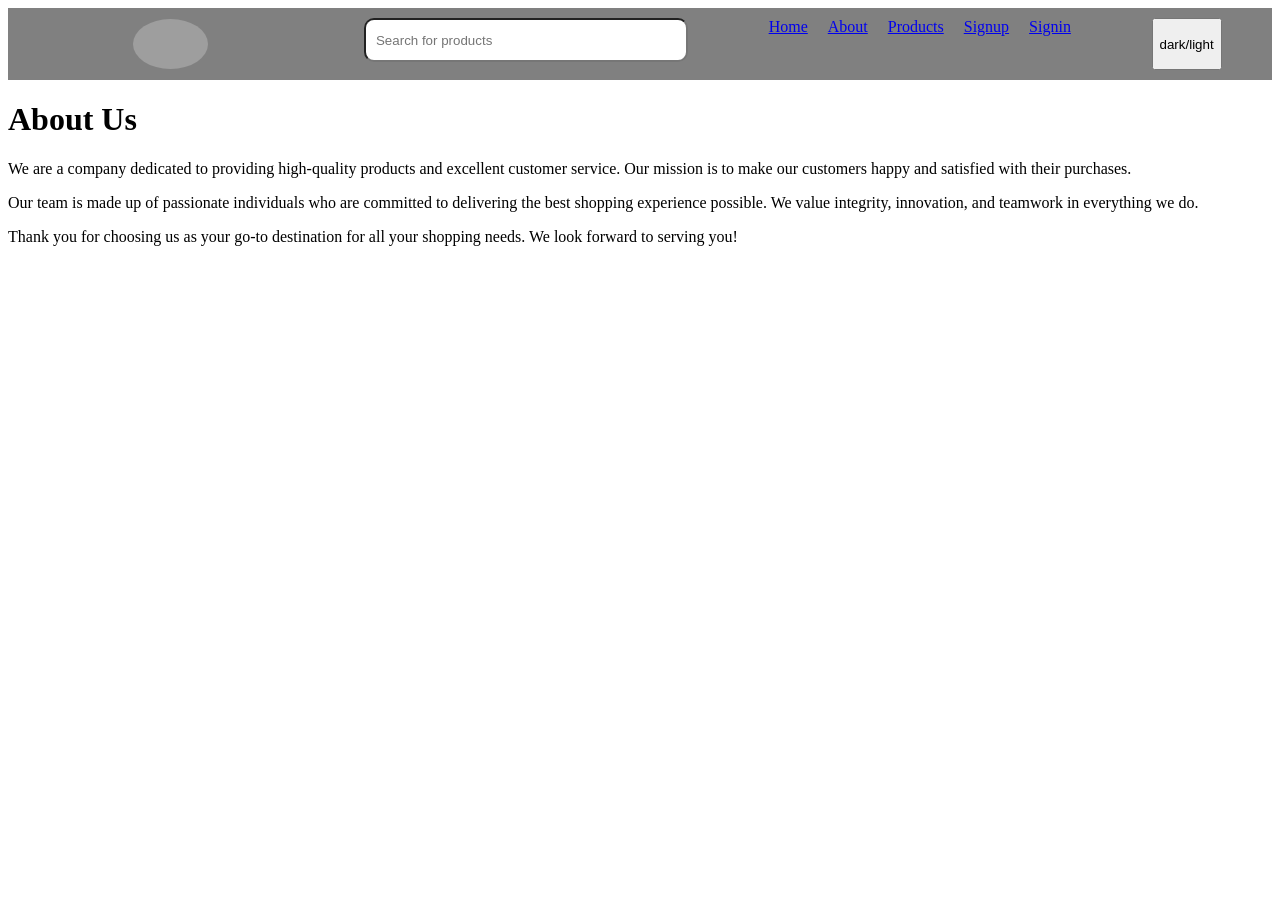
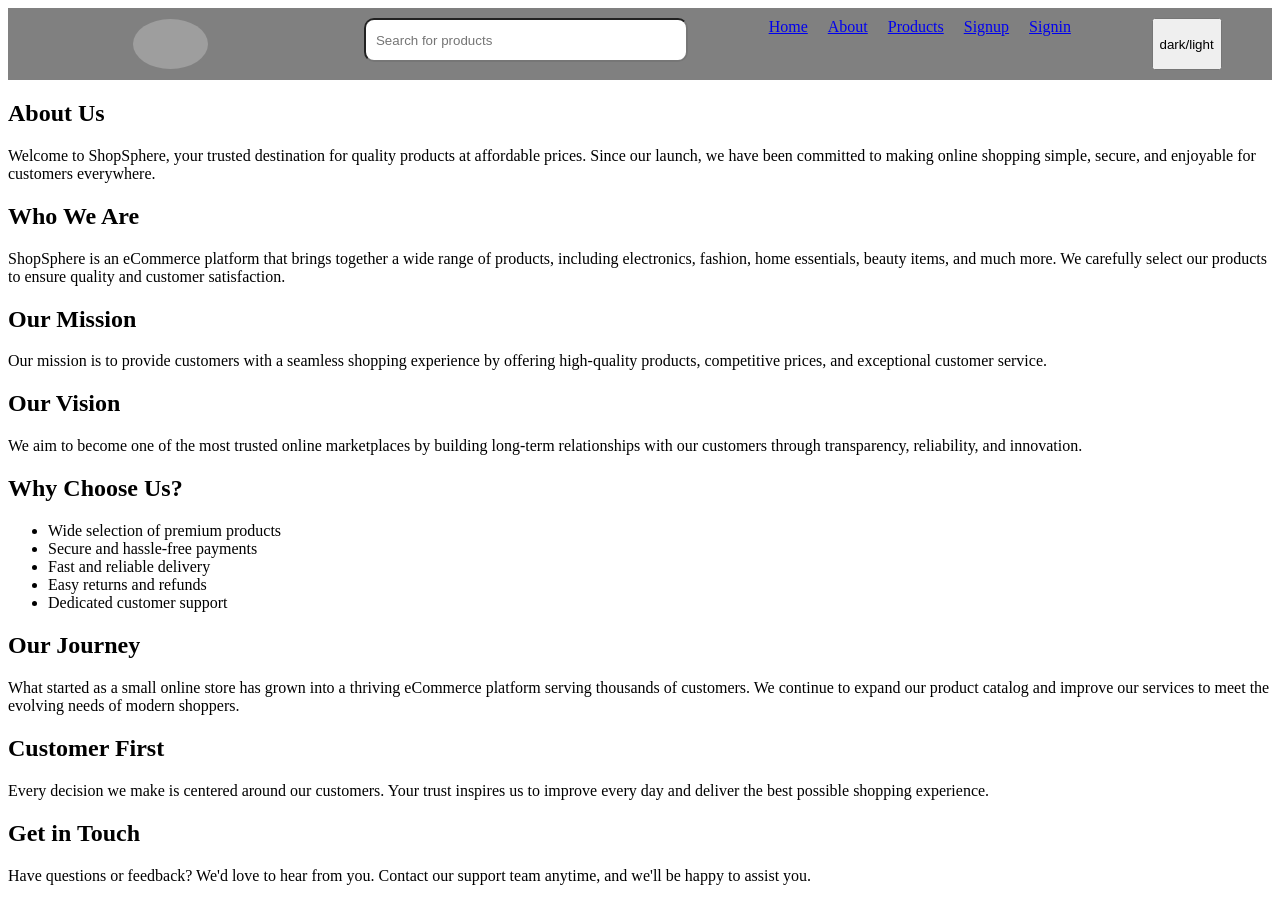
Before and after one commit to Ashishsahu04/ECOMMERCE-FRONTEND, a React (Vite) app: page /about in a window 1280 px wide. Before the commit the page ends 800 px from the top, so only its background shows below. Built offline with nearby package versions, Linux system fonts and the light colour scheme; grey boxes are pictures that could not be loaded.

Commit message:
one more

```diff
--- a/package.json
+++ b/package.json
@@ -12,7 +12,8 @@
   "dependencies": {
     "react": "^19.2.6",
     "react-dom": "^19.2.6",
-    "react-router-dom": "^7.16.0"
+    "react-router-dom": "^7.16.0",
+    "zod": "^4.4.3"
   },
   "devDependencies": {
     "@eslint/js": "^10.0.1",
--- a/src/About.jsx
+++ b/src/About.jsx
@@ -2,11 +2,71 @@
 function About() {
   return (
     <div>
-      <h1>About Us</h1>
-      <p>We are a company dedicated to providing high-quality products and excellent customer service. Our mission is to make our customers happy and satisfied with their purchases.</p>
-      <p>Our team is made up of passionate individuals who are committed to delivering the best shopping experience possible. We value integrity, innovation, and teamwork in everything we do.</p>
-      <p>Thank you for choosing us as your go-to destination for all your shopping needs. We look forward to serving you!</p>
+<section className="about-us">
+  <div className="container">
+    <h1>About Us</h1>
+
+    <p>
+      Welcome to ShopSphere, your trusted destination for quality products at
+      affordable prices. Since our launch, we have been committed to making
+      online shopping simple, secure, and enjoyable for customers everywhere.
+    </p>
+
+    <h2>Who We Are</h2>
+    <p>
+      ShopSphere is an eCommerce platform that brings together a wide range of
+      products, including electronics, fashion, home essentials, beauty items,
+      and much more. We carefully select our products to ensure quality and
+      customer satisfaction.
+    </p>
+
+    <h2>Our Mission</h2>
+    <p>
+      Our mission is to provide customers with a seamless shopping experience by
+      offering high-quality products, competitive prices, and exceptional
+      customer service.
+    </p>
+
+    <h2>Our Vision</h2>
+    <p>
+      We aim to become one of the most trusted online marketplaces by building
+      long-term relationships with our customers through transparency,
+      reliability, and innovation.
+    </p>
+
+    <h2>Why Choose Us?</h2>
+    <ul>
+      <li>Wide selection of premium products</li>
+      <li>Secure and hassle-free payments</li>
+      <li>Fast and reliable delivery</li>
+      <li>Easy returns and refunds</li>
+      <li>Dedicated customer support</li>
+    </ul>
+
+    <h2>Our Journey</h2>
+    <p>
+      What started as a small online store has grown into a thriving eCommerce
+      platform serving thousands of customers. We continue to expand our product
+      catalog and improve our services to meet the evolving needs of modern
+      shoppers.
+    </p>
+
+    <h2>Customer First</h2>
+    <p>
+      Every decision we make is centered around our customers. Your trust
+      inspires us to improve every day and deliver the best possible shopping
+      experience.
+    </p>
+
+    <h2>Get in Touch</h2>
+    <p>
+      Have questions or feedback? We'd love to hear from you. Contact our
+      support team anytime, and we'll be happy to assist you.
+    </p>
+  </div>
+</section>
     </div>
-  );
+  )
 }
+
 export default About
--- a/src/App.jsx
+++ b/src/App.jsx
@@ -378,30 +378,37 @@
 
 
 import Header from './Header'
+import About from './About'
+import Signup from './Signup'
+import Login from './Login'
+import { Route, Routes, } from 'react-router-dom'
 import Products from './Product'
-import {useState} from 'react'
-import { Route ,Routes } from 'react-router-dom'
-import About from './About'
-import Login from './Login'
-import Signup from './Signup'
+import { useState } from 'react'
+import './App.css'
 
 
 function App() {
-  const[search, setSearch] = useState('')
+  const [search , setSearch] = useState('')
+
   return (
     <>
-    <Header setSearch={setSearch} />
+      <Header setSearch={setSearch} />
       <Routes>
-        <Route path='/' element={<products search={search}/>} />
-        <Route path='/about' element={<About />} />
-        <Route path='/products' element={<Products search={search}/>} />
-        <Route path='/register' element={<Signup />} />
-        <Route path='/Login' element={<Login />} />
+        <Route path="/about" element={<About />} />
+
+        <Route
+          path="/products"
+          element={
+
+              <Products search={search} />
+
+          }
+        />
+        <Route path='/auth/register' element={<Signup/>}  />
+        <Route path='/auth/Login' element={<Login/>}  />
 
       </Routes>
-
     </>
-
   )
 }
 
--- a/src/Header.jsx
+++ b/src/Header.jsx
@@ -25,8 +25,8 @@ function Header({setSearch}) {
           <Link to="/">Home</Link>
           <Link to="/about">About</Link>
           <Link to="/products">Products</Link>
-          <Link to="/register">Signup</Link>
-          <Link to="/Login">Signin</Link>
+          <Link to="/auth/register">Signup</Link>
+          <Link to="/auth/Login">Signin</Link>
 
         </nav>
 
--- a/src/Login.jsx
+++ b/src/Login.jsx
@@ -7,7 +7,8 @@ import {z} from 'zod'
 let usernameschema=z.string().min(6,"username must be atleast 6 characters")
 let passwordschema=z.string().min(8,"password must be atleast 8 characters")
 
-function Login({setisauth}) {
+// function Login({setisauth}) {
+function Login() {
   const [username, setusername] = useState('')
   const [password, setpassword] = useState('')
   let navigate=useNavigate()
@@ -29,7 +30,7 @@ function validation(schema,value){
 
 
     try {
-      let response = await fetch('http://localhost:3000/auth/login', {
+      let response = await fetch('https://ecommerce-backend-1-pox2.onrender.com/auth/login', {
         method: 'POST',
         headers: {
           "Content-Type": "application/json"
@@ -38,11 +39,12 @@ function validation(schema,value){
       })
       let data = await response.json()
       if (response.ok) {
+        alert(data.message)
         localStorage.setItem("token", data.token)
-        setisauth(true)
+        // setisauth(true)
         navigate('/products')
       } else {
-        alert(data.msg || "Login failed")
+        alert(data.error)
       }
     } catch (error) {
       console.log(error)
--- a/src/Product.jsx
+++ b/src/Product.jsx
@@ -6,7 +6,7 @@ function Products({search}) {
 
   useEffect(() => {
 
-    fetch('https://ecommerce-backend-gjze.onrender.com/products')//backend link added
+    fetch('https://ecommerce-backend-1-pox2.onrender.com/products')//backend link added
       .then(response => response.json())
       .then(data => setproducts(data))  // update state → React re-renders
 
--- a/src/Signup.jsx
+++ b/src/Signup.jsx
@@ -11,7 +11,8 @@ import {z} from 'zod'
 
 
 
-function Signup({setisauth}) {
+// function Signup({setisauth}) {
+  function Signup() {
   const [username, setusername] = useState('')
   const [password, setpassword] = useState('')
   const [email, setemail] = useState('')
@@ -20,18 +21,18 @@ function Signup({setisauth}) {
 
 
   function validate(schema,value){
-if(!value) return ""
+  if(!value) return ""
  let result= schema.safeParse(value)
   if(result.success) return "valid"
   return result.error.issues[0].message
-}
+  }
 
   let onsubmit = async (event) => {
     event.preventDefault()
 
     try {
       let userdetails = { username, password, email, role }
-      let resultfetch = await fetch('http://localhost:3000/auth/register', {
+      let resultfetch = await fetch('https://ecommerce-backend-1-pox2.onrender.com/auth/register', {
         method: 'POST',
         headers: {
           "Content-Type": "application/json"
@@ -42,11 +43,12 @@ if(!value) return ""
       let finalresponse = await resultfetch.json()
 
       if (finalresponse.token) {
+        alert(finalresponse.message)
         localStorage.setItem("token", finalresponse.token)
-        setisauth(true)
+        // setisauth(true)
         navigate('/products')
       } else {
-        alert(finalresponse.msg || "something went wrong")
+        alert(finalresponse.error)
       }
     } catch (error) {
       console.log(error)
```
Also changed, not shown: 1 other file (tests, documents, lock files or other folders).
